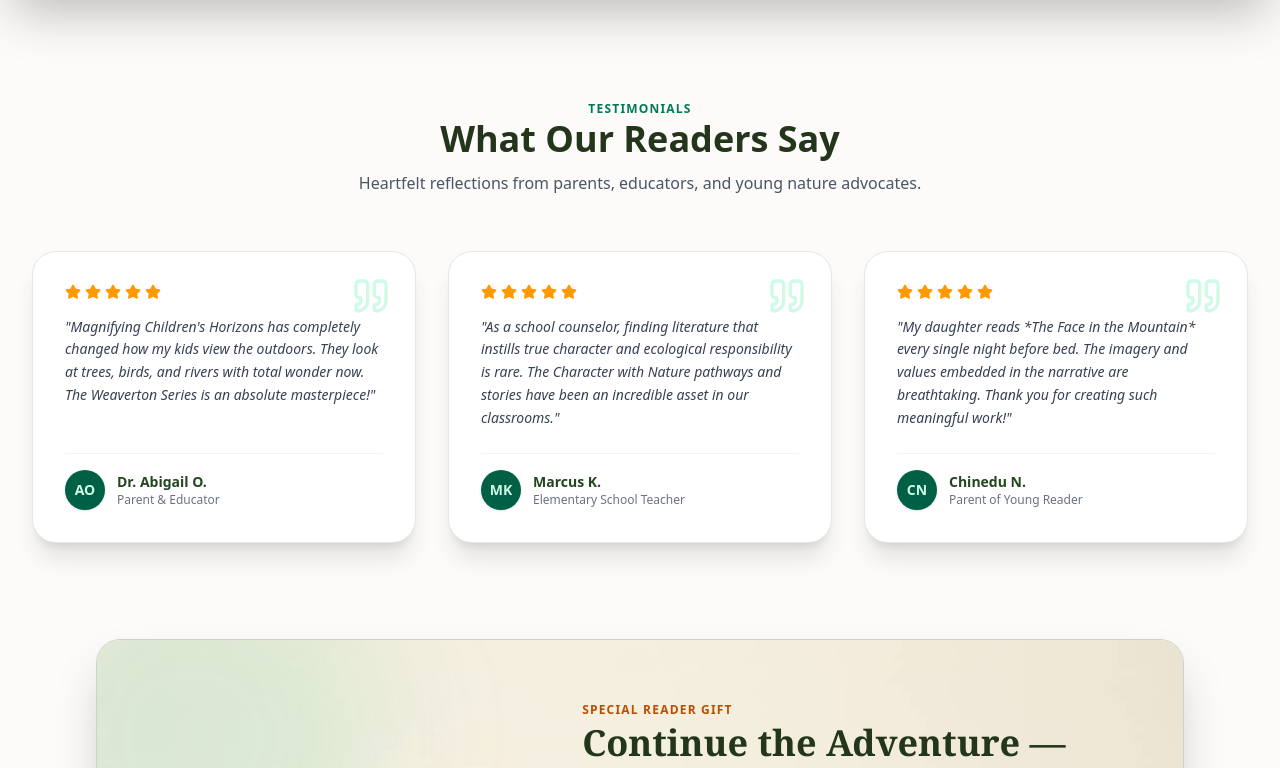
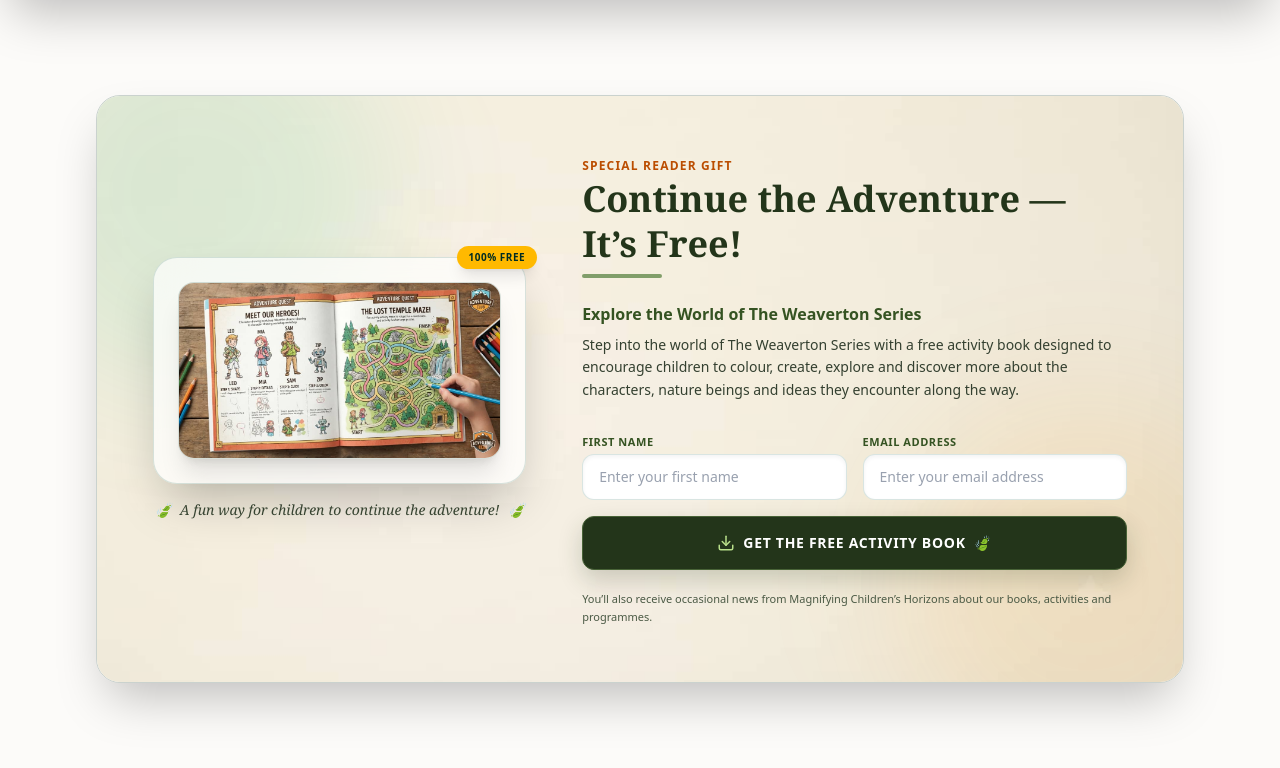
Before and after one commit to nnochirivincent/mch-platform, a React (Vite) app: page / in a window 1280 px wide. Shown: the part 2292-3060 px from the top of the page. Built offline with nearby package versions, Linux system fonts and the light colour scheme.

Commit message:
new commit

```diff
--- a/src/components/Home.jsx
+++ b/src/components/Home.jsx
@@ -300,90 +300,6 @@
 
           </div>
 
-        </section>
-      </ScrollFade>
-
-      {/* 3. WHAT OUR READERS SAY (TESTIMONIALS) */}
-      <ScrollFade delay={100}>
-        <section className="max-w-7xl mx-auto px-4 sm:px-6 lg:px-8">
-          <div className="text-center space-y-3 mb-14">
-            <span className="text-emerald-700 font-bold text-xs tracking-widest uppercase">Testimonials</span>
-            <h2 className="text-3xl md:text-4xl font-extrabold text-[#23351a]">What Our Readers Say</h2>
-            <p className="text-gray-600 max-w-xl mx-auto font-medium">Heartfelt reflections from parents, educators, and young nature advocates.</p>
-          </div>
-
-          <div className="grid md:grid-cols-3 gap-8">
-
-            <div className="bg-white p-8 rounded-3xl shadow-xl border border-gray-200 relative flex flex-col justify-between space-y-6">
-              <Quote className="absolute top-6 right-6 text-emerald-100" size={40} />
-              <div className="space-y-4 relative z-10">
-                <div className="flex text-amber-500 gap-1">
-                  {[...Array(5)].map((_, i) => (
-                    <Star key={i} size={16} fill="currentColor" />
-                  ))}
-                </div>
-                <p className="text-gray-700 text-sm leading-relaxed italic">
-                  "Magnifying Children's Horizons has completely changed how my kids view the outdoors. They look at trees, birds, and rivers with total wonder now. The Weaverton Series is an absolute masterpiece!"
-                </p>
-              </div>
-              <div className="pt-4 border-t border-gray-100 flex items-center gap-3">
-                <div className="w-10 h-10 rounded-full bg-emerald-800 text-emerald-100 font-bold flex items-center justify-center text-sm shadow">
-                  AO
-                </div>
-                <div>
-                  <h4 className="font-bold text-[#23461f] text-sm">Dr. Abigail O.</h4>
-                  <p className="text-xs text-gray-500">Parent & Educator</p>
-                </div>
-              </div>
-            </div>
-
-            <div className="bg-white p-8 rounded-3xl shadow-xl border border-gray-200 relative flex flex-col justify-between space-y-6">
-              <Quote className="absolute top-6 right-6 text-emerald-100" size={40} />
-              <div className="space-y-4 relative z-10">
-                <div className="flex text-amber-500 gap-1">
-                  {[...Array(5)].map((_, i) => (
-                    <Star key={i} size={16} fill="currentColor" />
-                  ))}
-                </div>
-                <p className="text-gray-700 text-sm leading-relaxed italic">
-                  "As a school counselor, finding literature that instills true character and ecological responsibility is rare. The Character with Nature pathways and stories have been an incredible asset in our classrooms."
-                </p>
-              </div>
-              <div className="pt-4 border-t border-gray-100 flex items-center gap-3">
-                <div className="w-10 h-10 rounded-full bg-emerald-800 text-emerald-100 font-bold flex items-center justify-center text-sm shadow">
-                  MK
-                </div>
-                <div>
-                  <h4 className="font-bold text-[#23461f] text-sm">Marcus K.</h4>
-                  <p className="text-xs text-gray-500">Elementary School Teacher</p>
-                </div>
-              </div>
-            </div>
-
-            <div className="bg-white p-8 rounded-3xl shadow-xl border border-gray-200 relative flex flex-col justify-between space-y-6">
-              <Quote className="absolute top-6 right-6 text-emerald-100" size={40} />
-              <div className="space-y-4 relative z-10">
-                <div className="flex text-amber-500 gap-1">
-                  {[...Array(5)].map((_, i) => (
-                    <Star key={i} size={16} fill="currentColor" />
-                  ))}
-                </div>
-                <p className="text-gray-700 text-sm leading-relaxed italic">
-                  "My daughter reads *The Face in the Mountain* every single night before bed. The imagery and values embedded in the narrative are breathtaking. Thank you for creating such meaningful work!"
-                </p>
-              </div>
-              <div className="pt-4 border-t border-gray-100 flex items-center gap-3">
-                <div className="w-10 h-10 rounded-full bg-emerald-800 text-emerald-100 font-bold flex items-center justify-center text-sm shadow">
-                  CN
-                </div>
-                <div>
-                  <h4 className="font-bold text-[#23461f] text-sm">Chinedu N.</h4>
-                  <p className="text-xs text-gray-500">Parent of Young Reader</p>
-                </div>
-              </div>
-            </div>
-
-          </div>
         </section>
       </ScrollFade>
 
```
